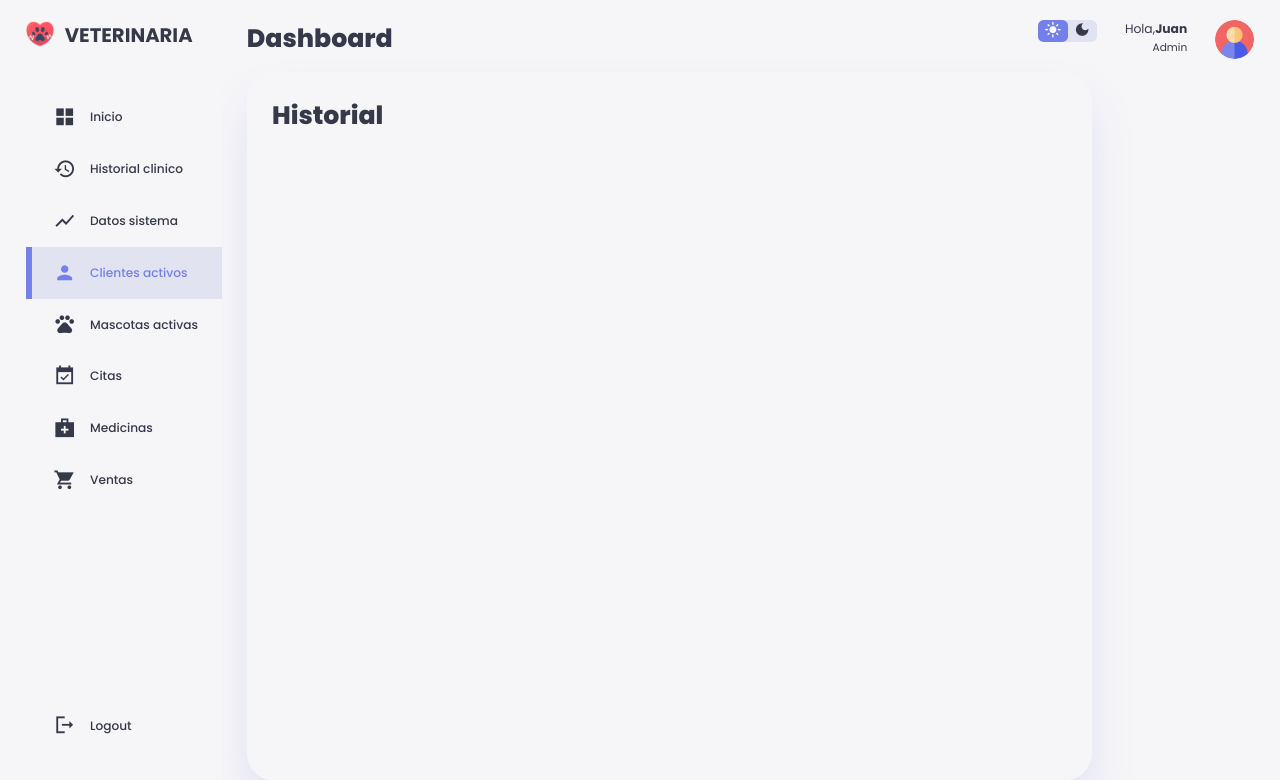
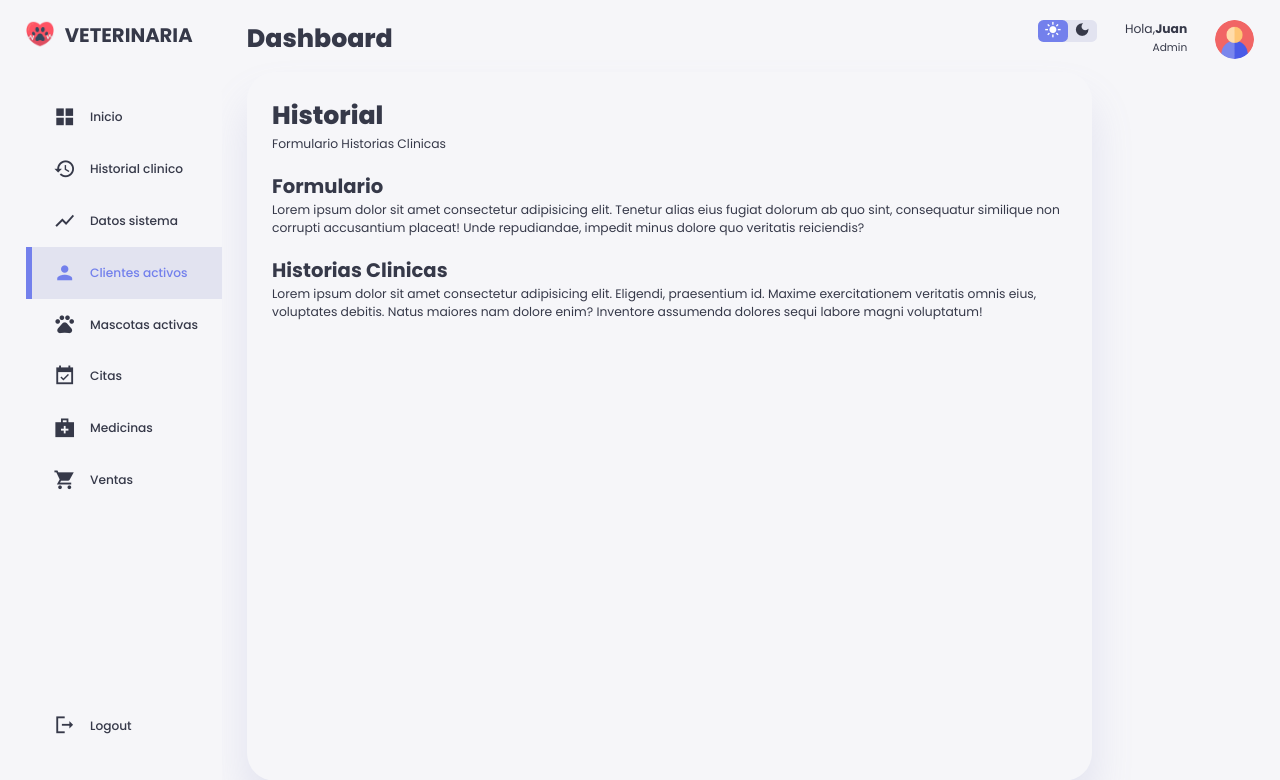
Before and after one commit to juanhcode/Veterinaria-App, a Django app: page /veterinaria/historial/ in a window 1280 px wide. Shown: the top 780 px of the page. Run offline with Django 4.2, Linux system fonts and the light colour scheme.

Commit message:
Crear pestaña historial y text tab
text tab tiene dos opciones, formulario y historia clinica

```diff
--- a/templates/historial/historial.html
+++ b/templates/historial/historial.html
@@ -5,4 +5,23 @@
 {% block content %}
 <link rel="stylesheet" href="{% static 'styles/historial.css' %}">
 <h1 class="title-venta">Historial</h1>
+<!-- Tab de Navegacion en la pestaña de Historial clinico -->
+<div class="tab-historia">
+    <div class="lbl-tab">
+        <label for="radio1">Formulario</label>
+        <label for="radio2">Historias Clinicas</label>
+    </div>
+    <div class="content">
+        <input type="radio" name="radio" id="radio1">
+        <div class="tab1">
+            <h2>Formulario</h2>
+            <p>Lorem ipsum dolor sit amet consectetur adipisicing elit. Tenetur alias eius fugiat dolorum ab quo sint, consequatur similique non corrupti accusantium placeat! Unde repudiandae, impedit minus dolore quo veritatis reiciendis?</p>
+        </div>
+        <input type="radio" name="radio" id="radio2">
+        <div class="tab2">
+            <h2>Historias Clinicas</h2>
+            <p>Lorem ipsum dolor sit amet consectetur adipisicing elit. Eligendi, praesentium id. Maxime exercitationem veritatis omnis eius, voluptates debitis. Natus maiores nam dolore enim? Inventore assumenda dolores sequi labore magni voluptatum!</p>
+        </div>
+    </div>
+</div>
 {% endblock content %}
```
